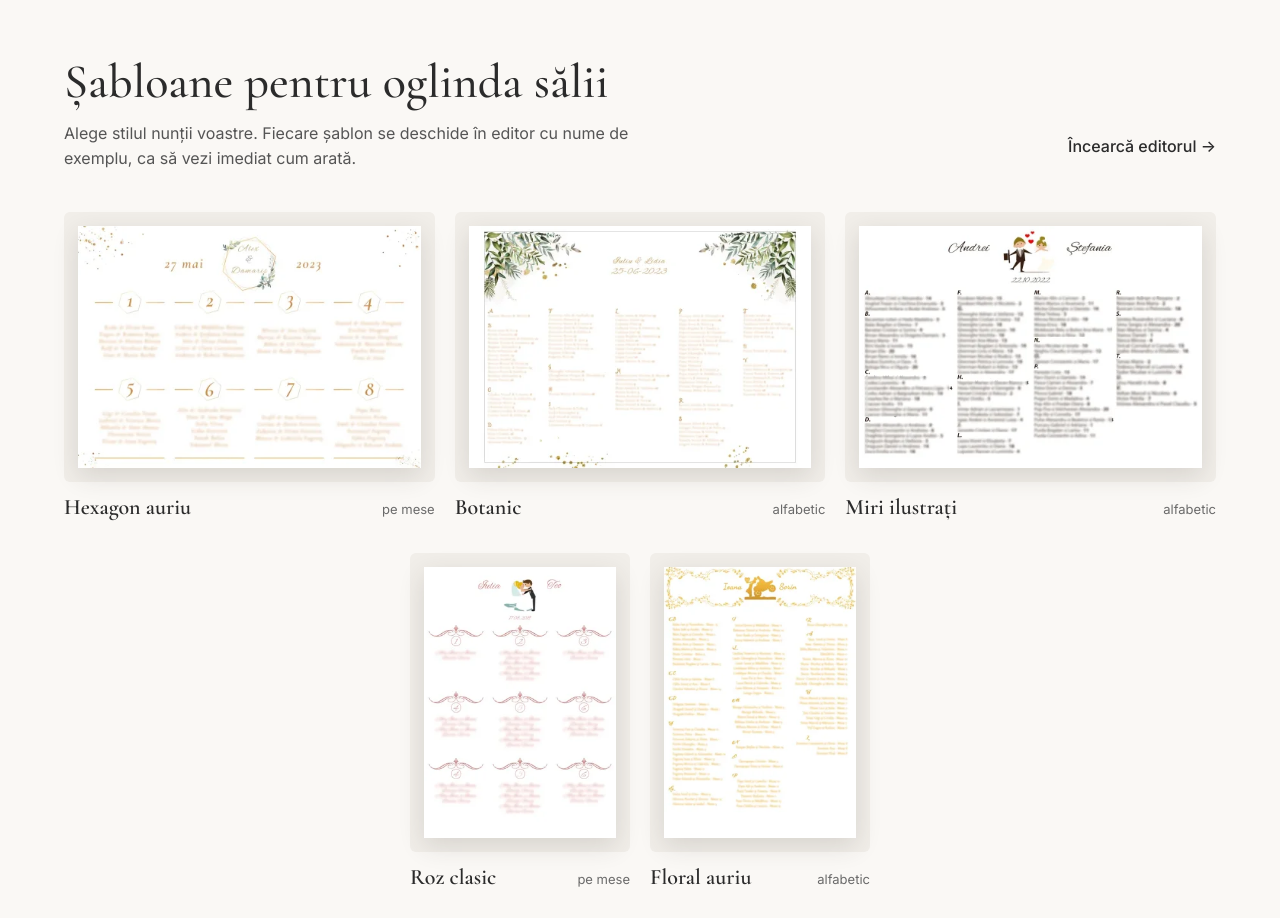
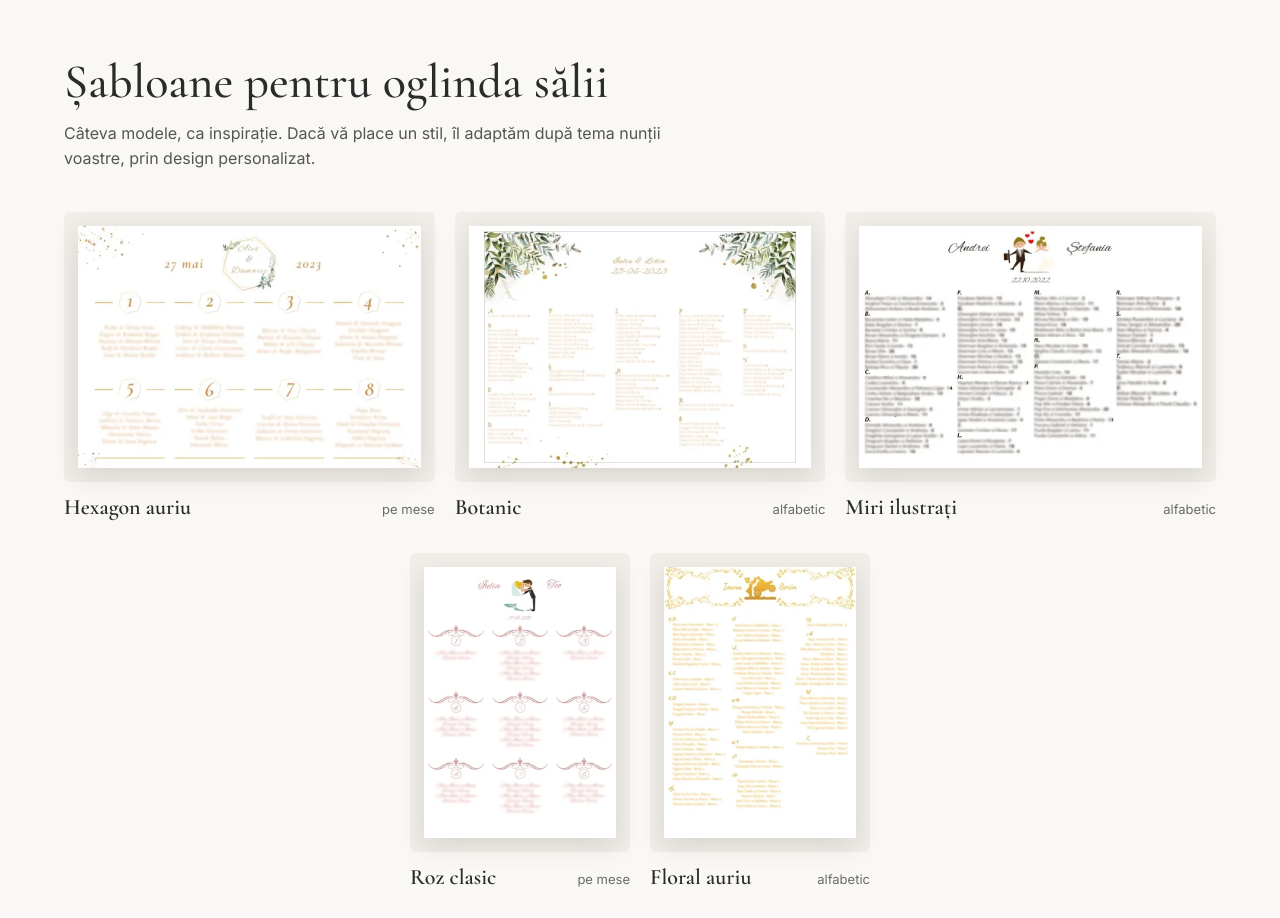
Before and after one commit to alexbirsan/oglindasalii-landing, a website: page index.html in a window 1280 px wide. Shown: the part 2000-2918 px from the top of the page. Drawn offline with Linux system fonts and the light colour scheme.

Commit message:
wrong text message for the templates -

```diff
--- a/index.html
+++ b/index.html
@@ -178,9 +178,8 @@
         <div class="gallery-head">
           <div class="section-head">
             <h2 class="h2" id="titlu-sabloane">Șabloane pentru oglinda sălii</h2>
-            <p class="muted">Alege stilul nunții voastre. Fiecare șablon se deschide în editor cu nume de exemplu, ca să vezi imediat cum arată.</p>
+            <p class="muted">Câteva modele, ca inspirație. Dacă vă place un stil, îl adaptăm după tema nunții voastre, prin design personalizat.</p>
           </div>
-          <a class="link-arrow" href="https://editor.oglindasalii.ro/" data-umami-event="cta-sabloane">Încearcă editorul →</a>
         </div>
 
         <ul class="gallery gallery--landscape">
```
